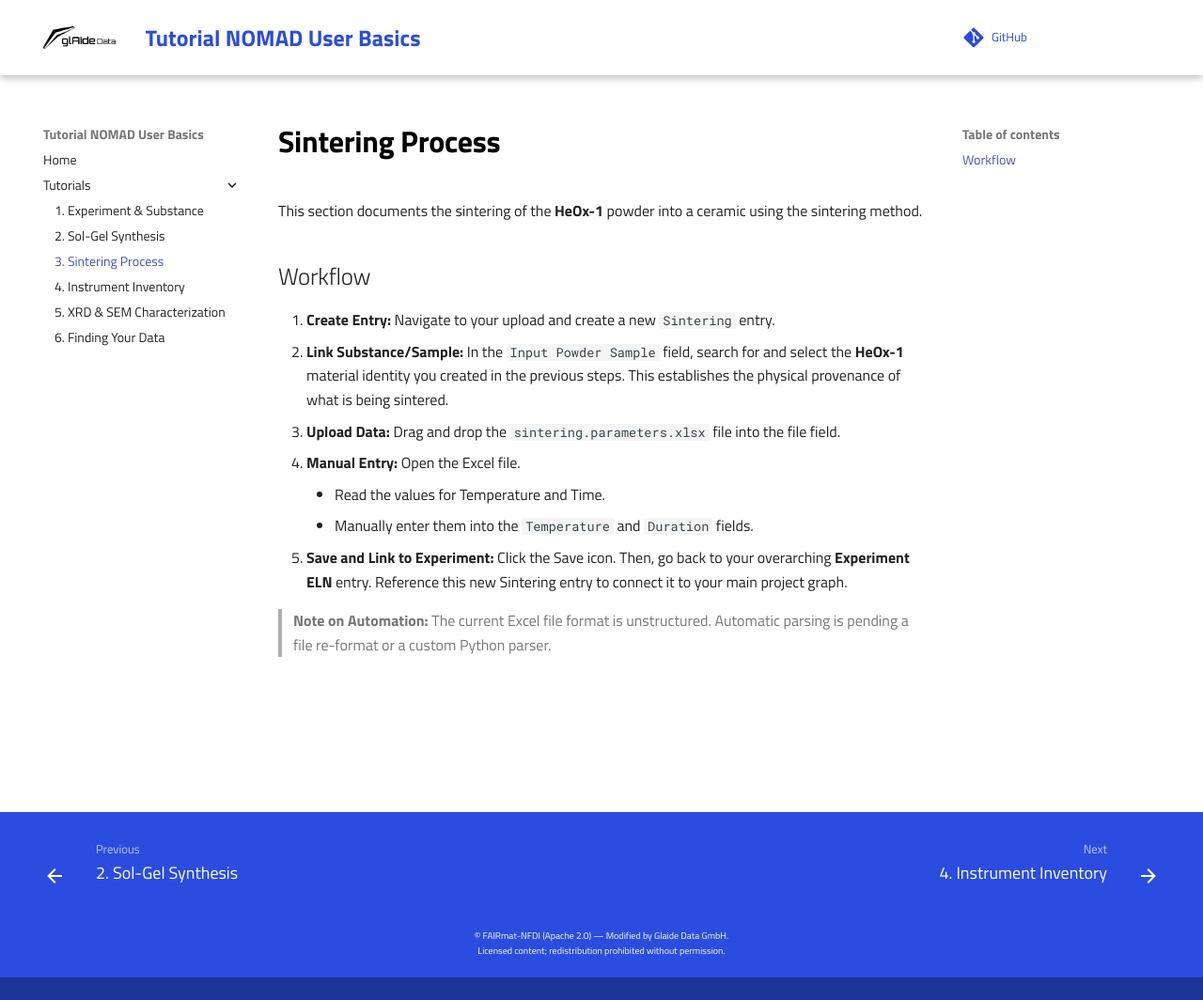
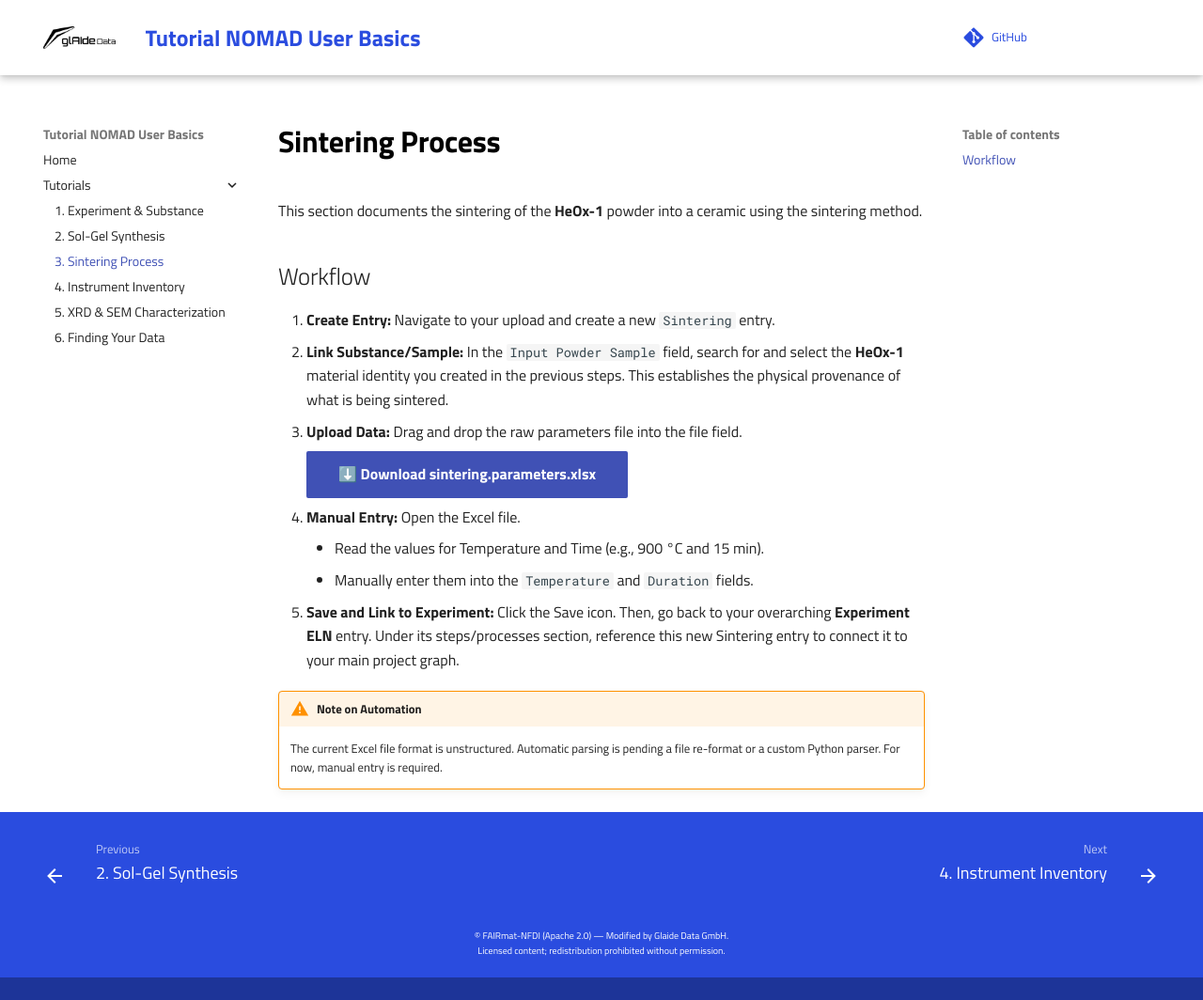
Before and after one commit to AK-Feldhoff-LUH/nomad-docs-ak-feldhoff, an MkDocs documentation site: the page built from docs/03_sintering_process.md, in a window 1280 px wide and 1064 px high. Shown: the whole window at 94% size. Built offline with MkDocs 1.6.1 and Material for MkDocs 9.7.7, drawn with Linux system fonts in a browser that asks for light colours; comment, search, counter and statistics services are not loaded.

Commit message:
Applied FAIRmat MkDocs styling, added admonitions, and fixed file download link

```diff
--- a/docs/03_sintering_process.md
+++ b/docs/03_sintering_process.md
@@ -5,10 +5,14 @@ This section documents the sintering of the **HeOx-1** powder into a ceramic usi
 ## Workflow
 1.  **Create Entry:** Navigate to your upload and create a new `Sintering` entry.
 2.  **Link Substance/Sample:** In the `Input Powder Sample` field, search for and select the **HeOx-1** material identity you created in the previous steps. This establishes the physical provenance of what is being sintered.
-3.  **Upload Data:** Drag and drop the `sintering.parameters.xlsx` file into the file field.
+3.  **Upload Data:** Drag and drop the raw parameters file into the file field.
+
+    [⬇️ Download sintering.parameters.xlsx](assets/sintering.parameters.xlsx){ .md-button .md-button--primary }
+
 4.  **Manual Entry:** Open the Excel file.
-    * Read the values for Temperature and Time.
+    * Read the values for Temperature and Time (e.g., 900 °C and 15 min).
     * Manually enter them into the `Temperature` and `Duration` fields.
-5.  **Save and Link to Experiment:** Click the Save icon. Then, go back to your overarching **Experiment ELN** entry. Reference this new Sintering entry to connect it to your main project graph.
+5.  **Save and Link to Experiment:** Click the Save icon. Then, go back to your overarching **Experiment ELN** entry. Under its steps/processes section, reference this new Sintering entry to connect it to your main project graph.
 
-> **Note on Automation:** The current Excel file format is unstructured. Automatic parsing is pending a file re-format or a custom Python parser.
+!!! warning "Note on Automation"
+    The current Excel file format is unstructured. Automatic parsing is pending a file re-format or a custom Python parser. For now, manual entry is required.
--- a/mkdocs.yml
+++ b/mkdocs.yml
@@ -14,22 +14,13 @@ nav:
     - 4. Instrument Inventory: 04_inventory.md
     - 5. XRD & SEM Characterization: 05_characterization.md
     - 6. Finding Your Data: 06_finding_data.md
-  # - Overview: index.md
-  # - Contents:
-  # - Search and Filter: T16_1/T16_1_search_and_filter.md
-  #- Explore NOMAD entries: T16_2/T16_2_explore_data_records.md
-  #- Document Your Research: T16_6/T16_6_document_your_research.md
-  #- Upload Raw Data Files: T16_3/T16_3_upload_raw_data_files.md
-#      - Visualize Your Data: T16_4/T16_4_visualize_your_data.md
-  #- Create a Dataset: T16_5/T16_5_create_a_dataset.md
-  # - Advanced Topics:
-  #     - Create Custom ELN Templates: T16_7/T16_7_create_custom_eln_templates.md
-  #     - Use Tabular Parser: T16_8/T16_8_write_a_custom_parser.md
 
 plugins:
  - search
+
 theme:
   name: material
+  custom_dir: docs/theme
   palette:
     primary: '#2A4CDF'
     accent: '#008A67'
@@ -41,24 +32,38 @@ theme:
     - navigation.instant
     - navigation.footer
     - content.code.copy
-  custom_dir: docs/theme
+    - content.buttons
+  prev_next_buttons_location: both
+
 markdown_extensions:
   - attr_list
   - md_in_html
   - admonition
+  - footnotes
   - pymdownx.details
   - pymdownx.highlight:
       anchor_linenums: true
   - pymdownx.inlinehilite
   - pymdownx.snippets
-  - pymdownx.superfences
+  - pymdownx.superfences:
+      custom_fences:
+        - name: mermaid
+          class: mermaid
+          format: !!python/name:pymdownx.superfences.fence_code_format
   - toc:
       permalink: True
+      toc_depth: 3
   - pymdownx.arithmatex:
       generic: true
-  - attr_list
+  - pymdownx.emoji:
+      emoji_index: !!python/name:material.extensions.emoji.twemoji
+      emoji_generator: !!python/name:material.extensions.emoji.to_svg
+  - pymdownx.tilde
+  - pymdownx.tabbed:
+      alternate_style: true
   - mkdocs-click
   - pymdownx.extra
+
 extra:
   generator: false
   homepage: https://www.glaidedata.com/
@@ -67,10 +72,13 @@ extra:
   footer: |
     © FAIRmat-NFDI (Apache 2.0) — Modified by Glaide Data GmbH.
     Licensed content; redistribution prohibited without permission.
+
 use_directory_urls: false
+
 extra_css:
   - stylesheets/extra.css
+  - https://cdnjs.cloudflare.com/ajax/libs/KaTeX/0.16.7/katex.min.css
+
 extra_javascript:
-#  - javascript.js
-  - https://polyfill.io/v3/polyfill.min.js?features=es6
-  - https://cdn.jsdelivr.net/npm/mathjax@3/es5/tex-mml-chtml.js
+  - https://cdnjs.cloudflare.com/ajax/libs/KaTeX/0.16.7/katex.min.js
+  - https://cdnjs.cloudflare.com/ajax/libs/KaTeX/0.16.7/contrib/auto-render.min.js
```
Also changed, not shown: docs/01_experiment_substance.md (+4 -2 lines), 2 other files.
